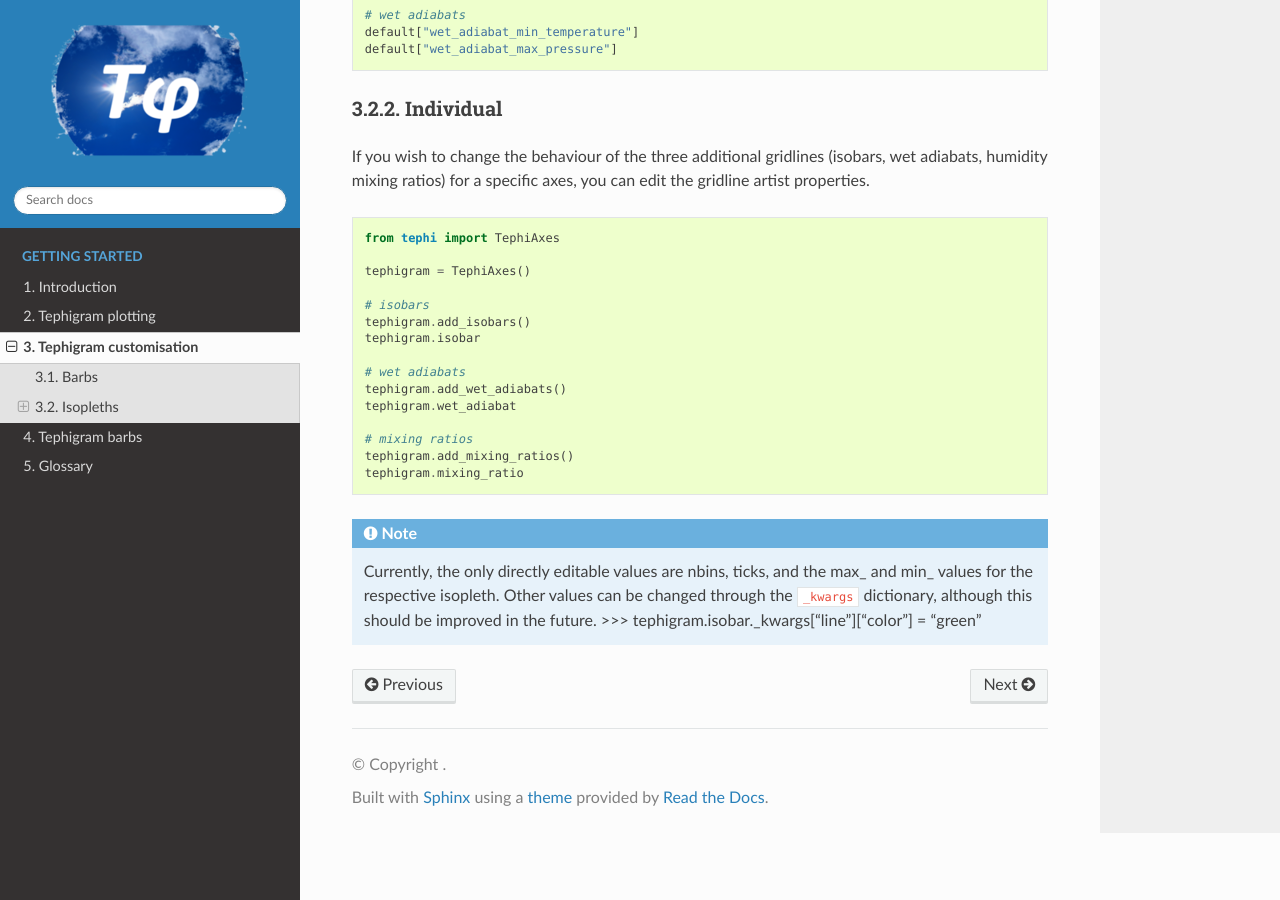
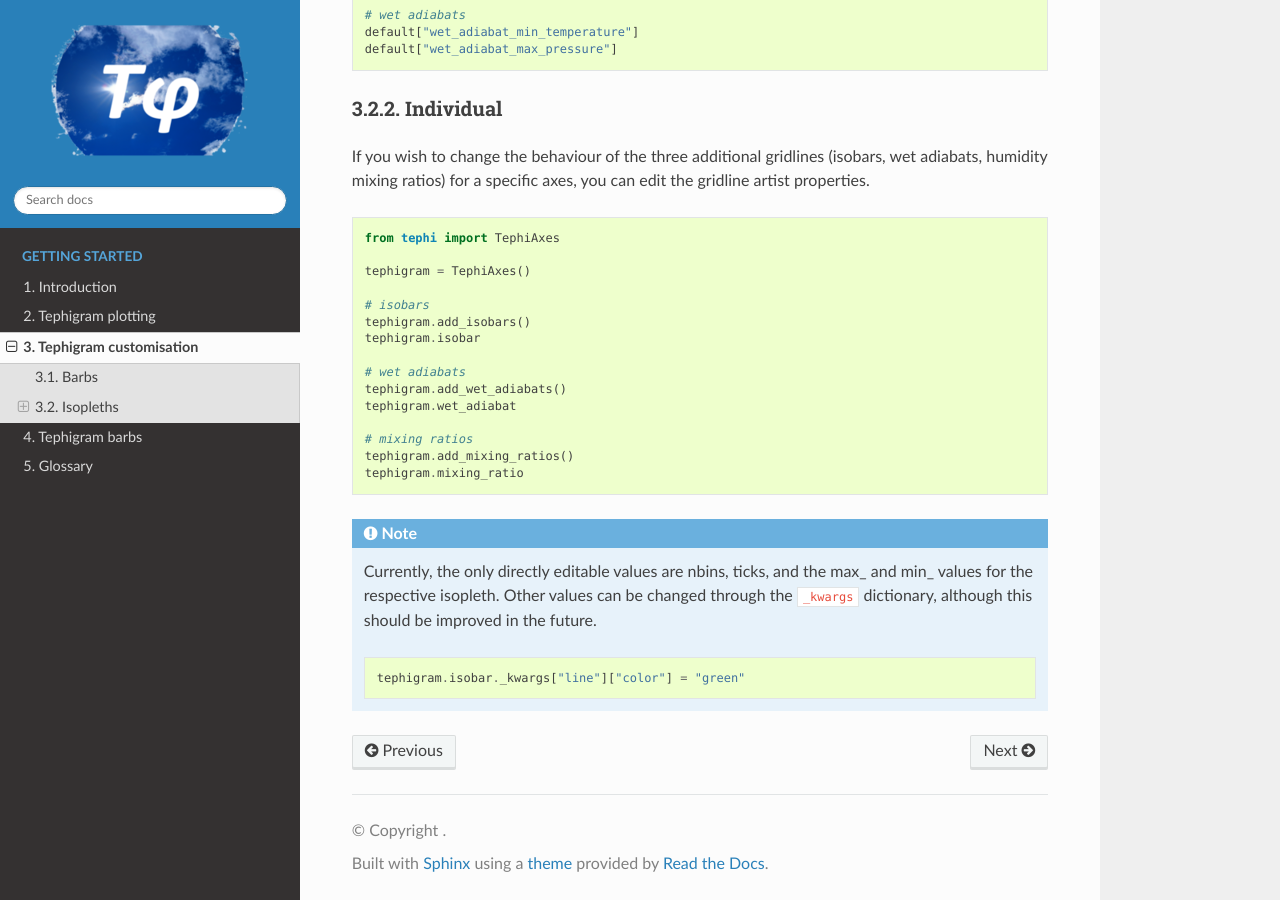
Before and after one commit to SciTools/tephi, a Sphinx documentation site: the page built from docs/source/customise.rst, in a window 1280 px wide and 900 px high, scrolled down 1440 px. Built offline with Sphinx 7.4.7 and the Read the Docs theme 3.1.0, drawn with Linux system fonts in a browser that asks for light colours; pages that are not in the unit, such as notebooks, are missing from menus.

Commit message:
maybe fixed code block in note

```diff
--- a/docs/source/customise.rst
+++ b/docs/source/customise.rst
@@ -106,4 +106,7 @@ for a specific axes, you can edit the gridline artist properties.
     Currently, the only directly editable values are nbins, ticks, and the max\_ and min\_ values for the respective
     isopleth. Other values can be changed through the ``_kwargs`` dictionary, although this should be improved
     in the future.
-    >>> tephigram.isobar._kwargs["line"]["color"] = "green"
+
+    .. code:: python
+
+        tephigram.isobar._kwargs["line"]["color"] = "green"
```
